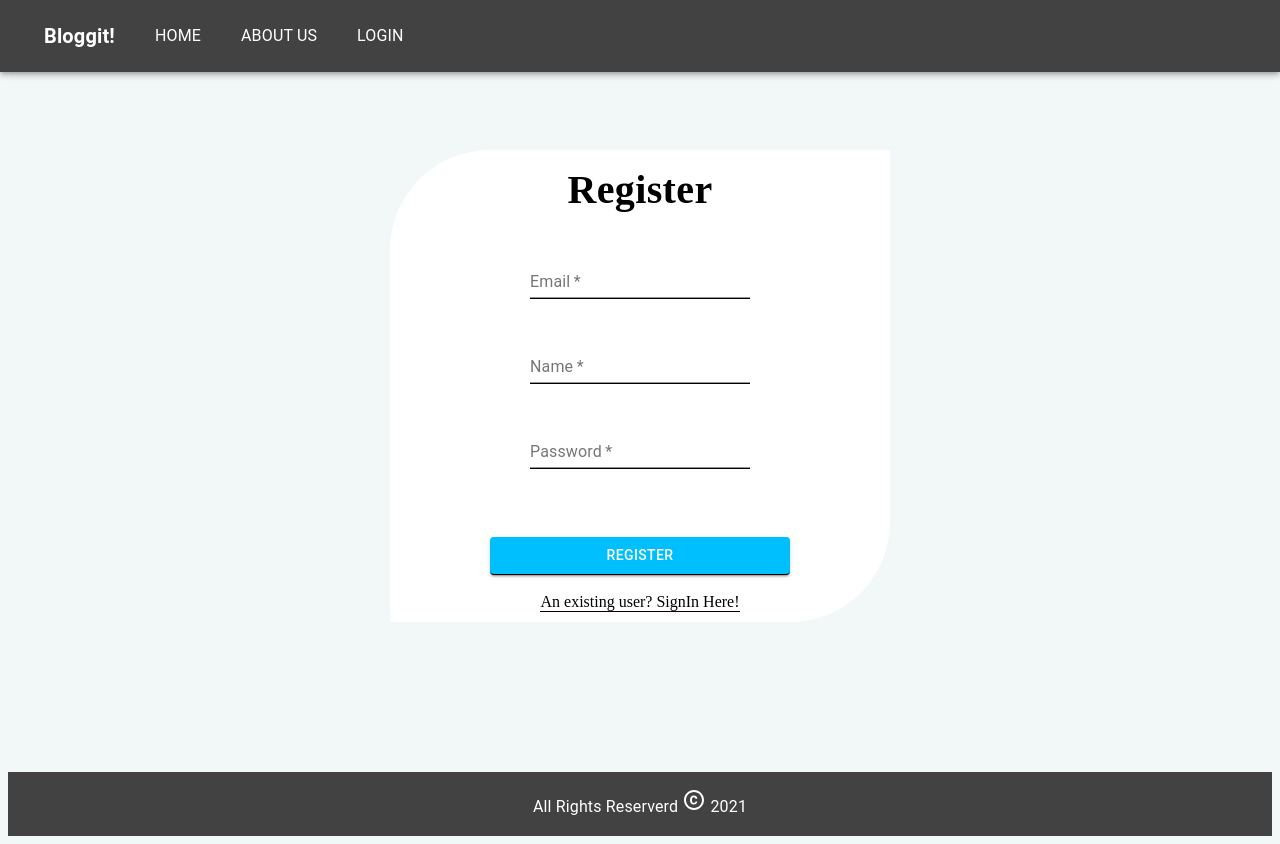
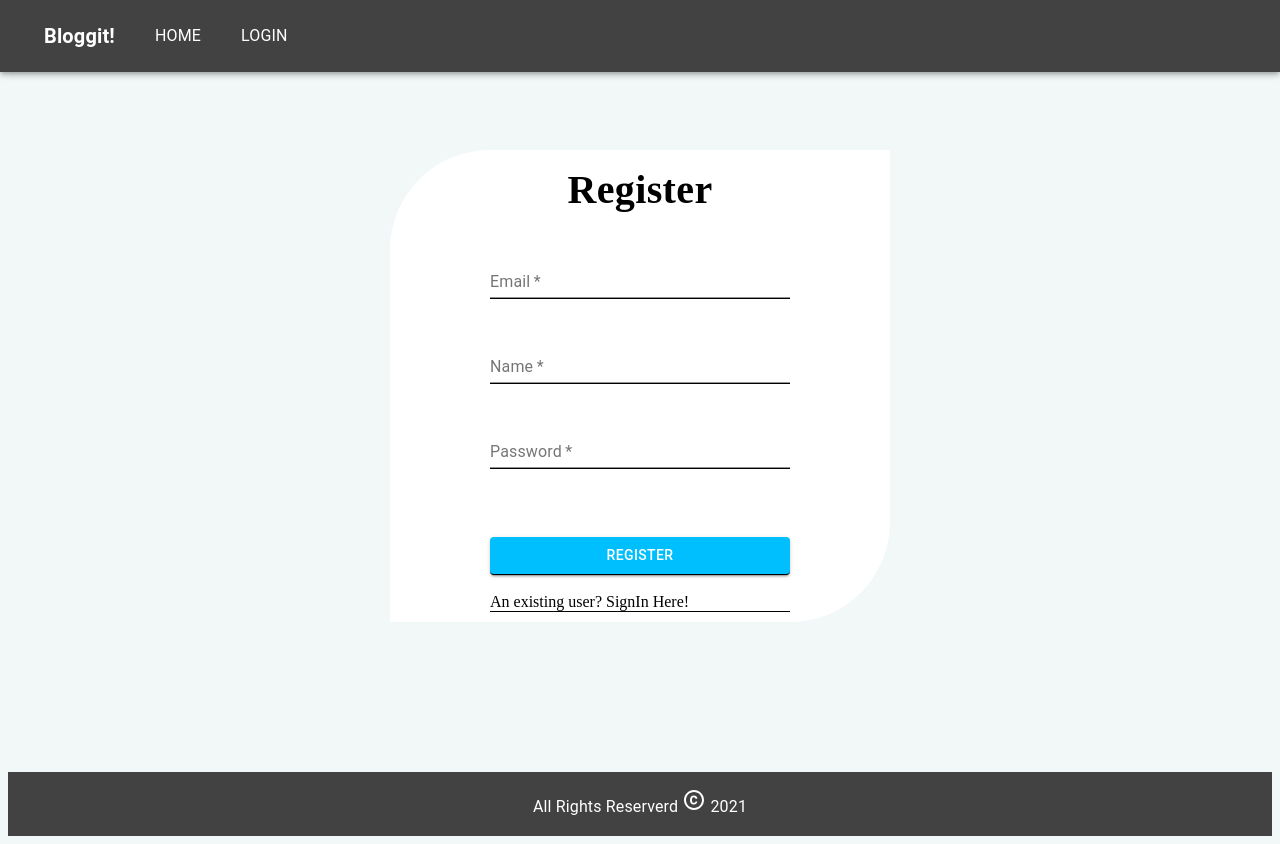
Before and after one commit to akshita007/bloggit, a React (Create React App) app in the folder frontend/: page /#/register in a window 1280 px wide. Built offline with nearby package versions, Linux system fonts and the light colour scheme.

Commit message:
header and register page edited

```diff
--- a/frontend/src/components/Auth/Register.js
+++ b/frontend/src/components/Auth/Register.js
@@ -24,6 +24,7 @@ const useStyles = makeStyles({
         display:'flex',
         alignItems:'center',
         '& > *':{
+            width:'100%',
             margin: 18,
             borderBottom:'1px solid black'
         }
--- a/frontend/src/components/Header.js
+++ b/frontend/src/components/Header.js
@@ -41,9 +41,6 @@ const Header = ()=>{
                 <Link to='/' className={classes.link}>
                     <Typography>HOME</Typography>
                 </Link>
-                <Link to='/aboutus' className={classes.link}>
-                    <Typography>ABOUT US</Typography>
-                </Link>
                 {!localStorage.getItem('token')?
                 (<Link to = '/login' className={classes.link}>
                     <Typography>LOGIN</Typography>
```
